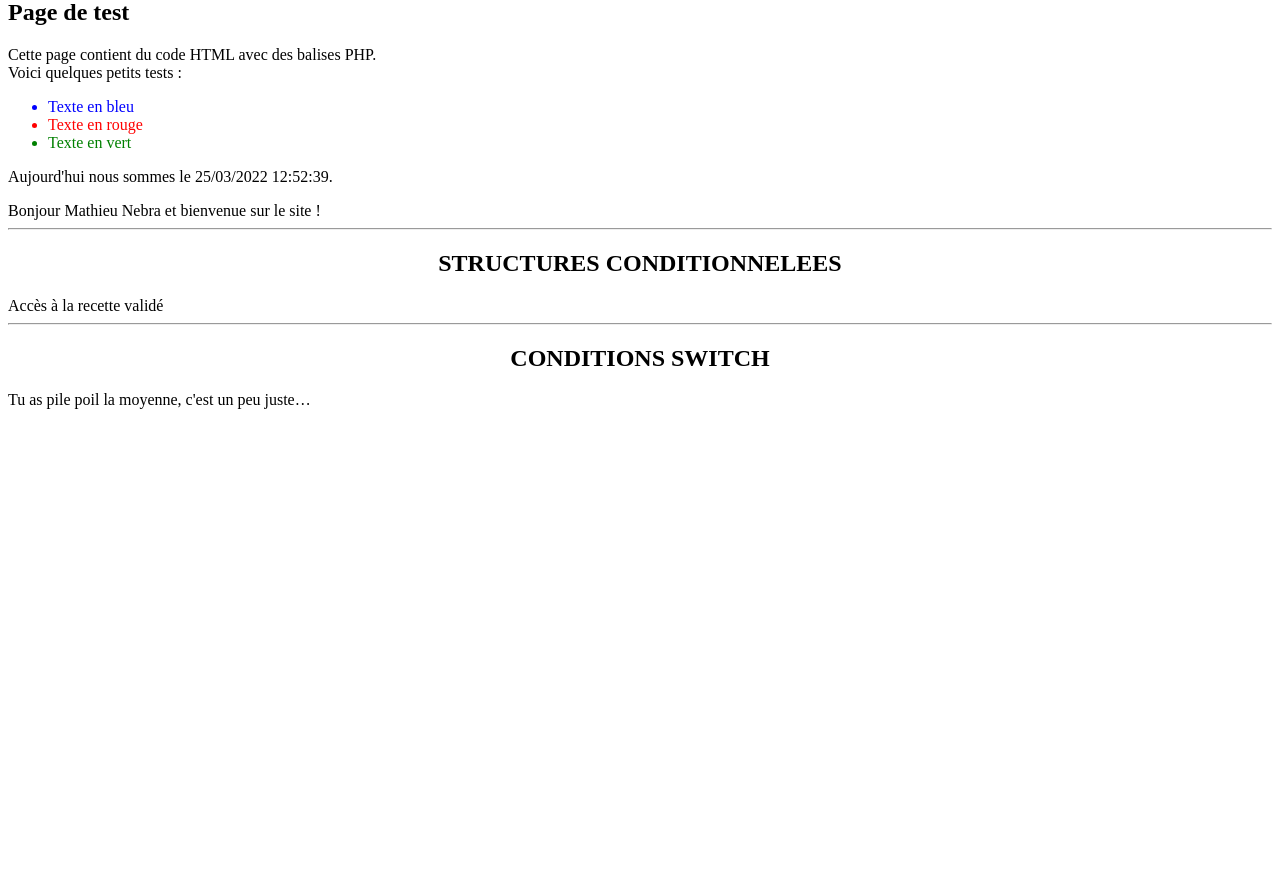
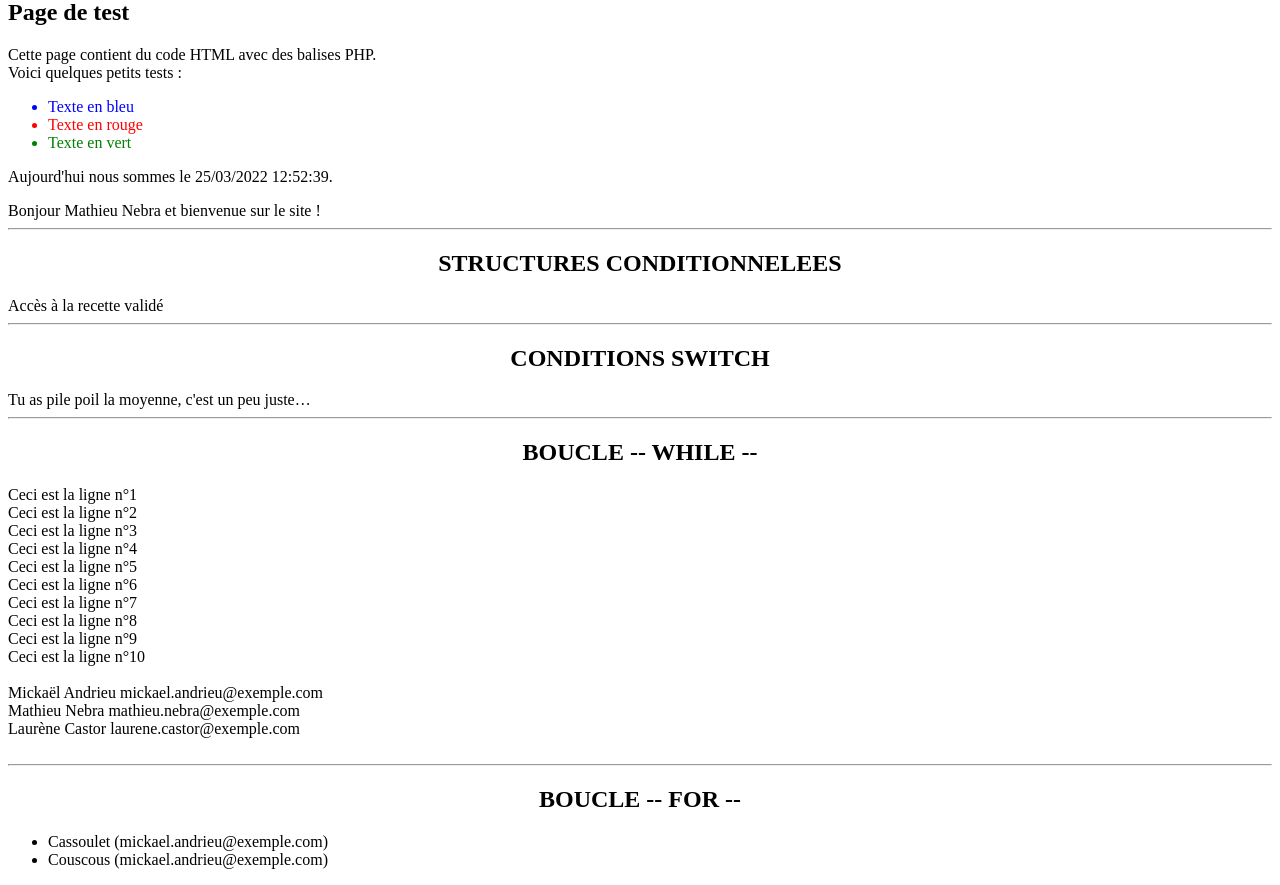
Before and after one commit to deso92/-crivez-votre-premier-script, a PHP site: page /formation_php.php in a window 1280 px wide. Shown: the part 21-906 px from the top of the page. Before the commit the page ends 430 px from the top, so only its background shows below. Run offline with PHP 8.4, Linux system fonts and the light colour scheme.

Commit message:
Boucle While et For

```diff
--- a/formation_php.php
+++ b/formation_php.php
@@ -81,5 +81,55 @@ switch ($grade) // on indique sur quelle variable on travaille
 }
 ?>
 
+
+    </br> <hr></hr>
+    <h2><center>BOUCLE -- WHILE --</center></h2>
+
+    <?php
+      $lines = 1;
+        while ($lines <= 10)
+        {
+            echo 'Ceci est la ligne n°' . $lines . '<br />';
+            $lines++;
+        }
+    ?>
+
+    <br />
+  <?php
+
+    $mickael = ['Mickaël Andrieu', 'mickael.andrieu@exemple.com', 'S3cr3t', 34];
+    $mathieu = ['Mathieu Nebra', 'mathieu.nebra@exemple.com', 'devine', 33];
+    $laurene = ['Laurène Castor', 'laurene.castor@exemple.com', 'P4ssw0rD', 28];
+
+    $users = [$mickael, $mathieu, $laurene];
+
+    $lines = 3; // nombre d'utilisateurs dans le tableau
+    $counter = 0;
+
+    while ($counter < $lines) {
+        echo $users[$counter][0] . ' ' . $users[$counter][1] . '<br />';
+        $counter++; // Ne surtout pas oublier la condition de sortie !
+    }
+  ?>
+
+
+      </br> <hr></hr>
+    <h2><center>BOUCLE -- FOR --</center></h2>
+<?php
+
+// Déclaration du tableau des recettes
+$recipes = [
+    ['Cassoulet','[...]','mickael.andrieu@exemple.com',true,],
+    ['Couscous','[...]','mickael.andrieu@exemple.com',false,],
+];
+
+?>
+
+   <ul>
+        <?php for ($lines = 0; $lines <= 1; $lines++): ?>
+            <li><?php echo $recipes[$lines][0] . ' (' . $recipes[$lines][2] . ')'; ?></li>
+        <?php endfor; ?>
+    </ul>
+
     </body>
 </html>
```
